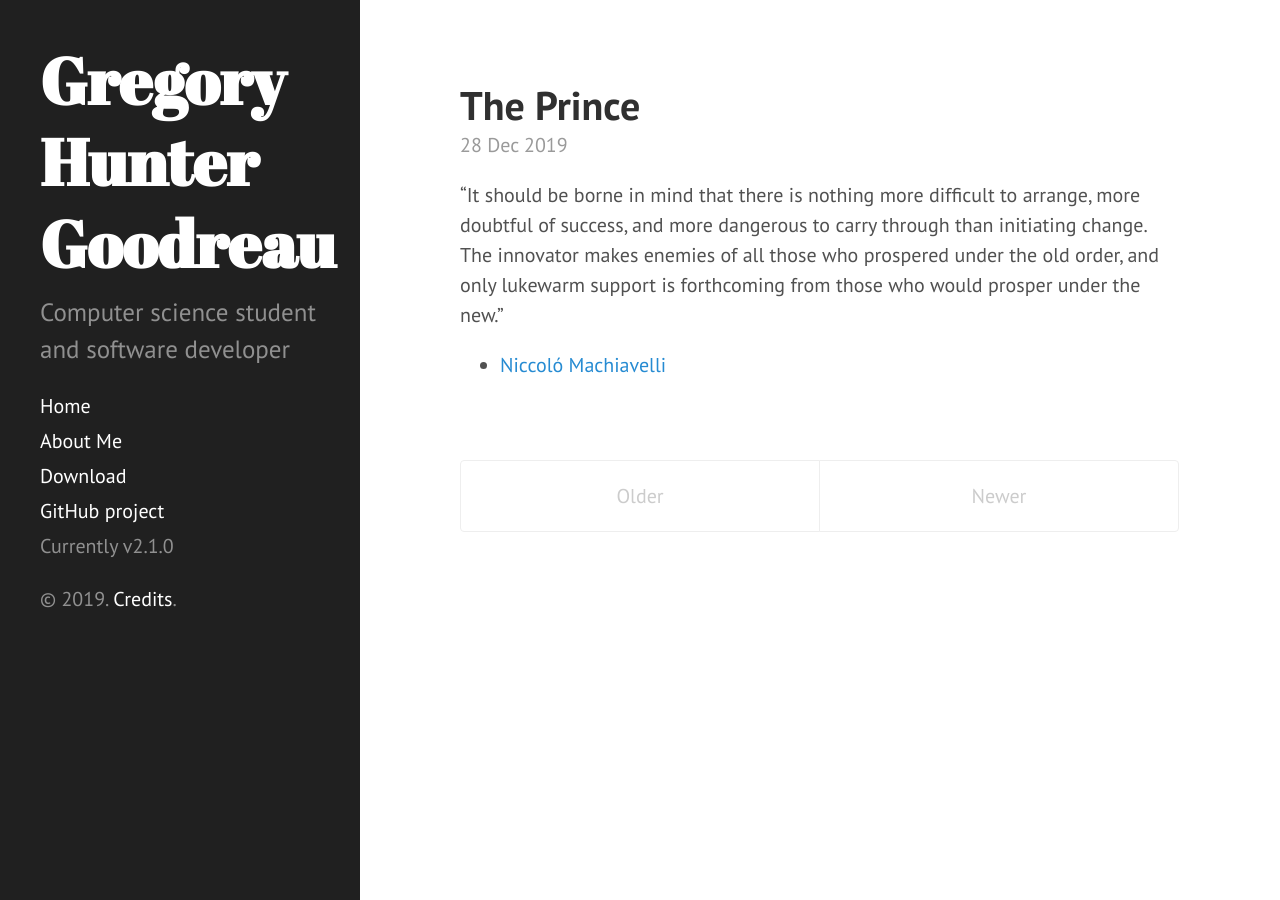
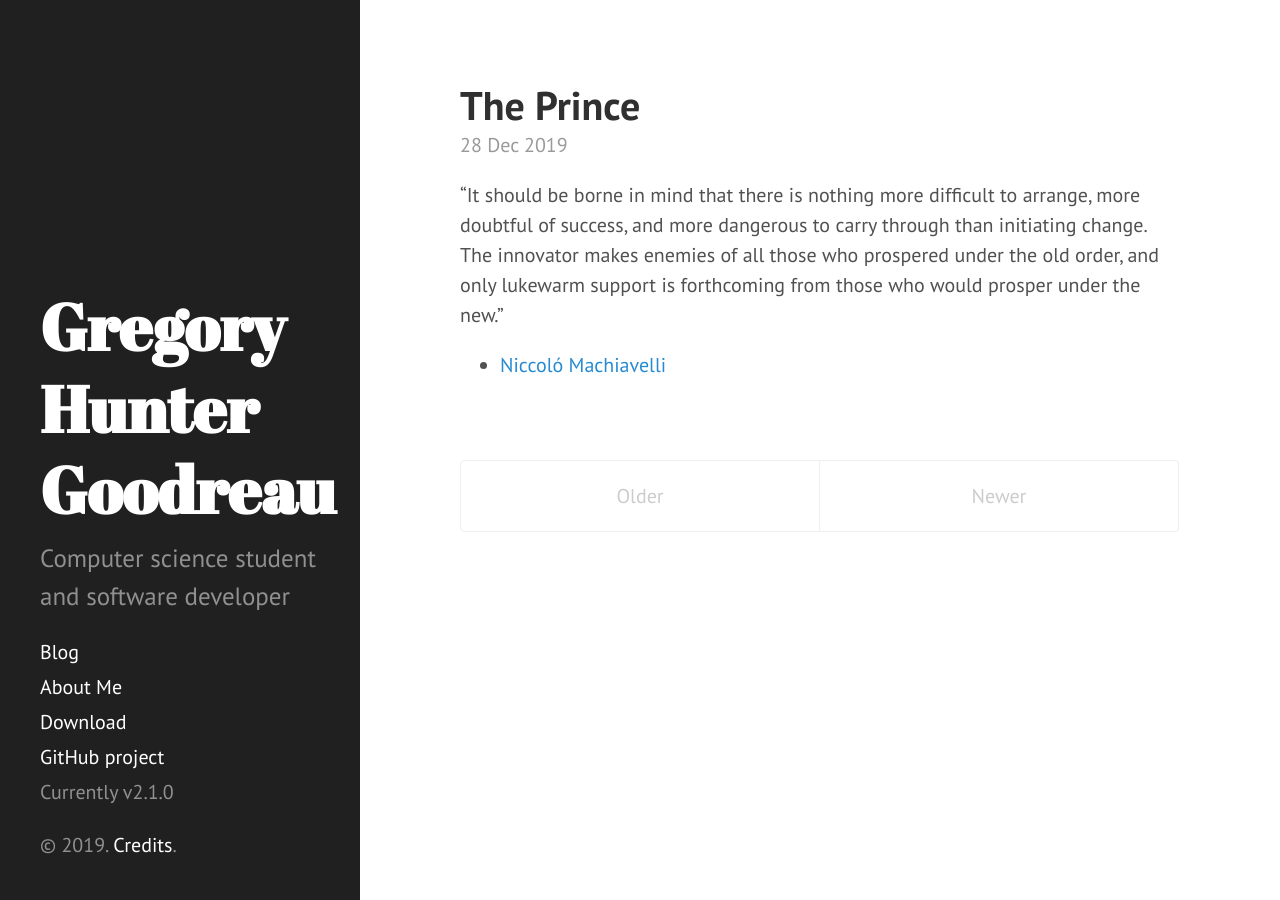
Before and after one commit to ghgoodreau/ghgoodreau.github.io, a Jekyll site: the page built from index.html, in a window 1280 px wide. Built offline with Jekyll 4.4.1, drawn with Linux system fonts in a browser that asks for light colours; Markdown is read by kramdown in place of the engine named in the settings; the list of posts is cut into pages by our own code.

Commit message:
Update sidebar.html

```diff
--- a/_includes/sidebar.html
+++ b/_includes/sidebar.html
@@ -1,5 +1,5 @@
 <div class="sidebar">
-  <div class="container">
+  <div class="container sidebar-sticky">
     <div class="sidebar-about">
       <h1>
         <a href="{{ site.baseurl }}/">
@@ -10,7 +10,7 @@
     </div>
 
     <nav class="sidebar-nav">
-      <a class="sidebar-nav-item{% if page.url == site.baseurl %} active{% endif %}" href="{{ site.baseurl }}/">Home</a>
+      <a class="sidebar-nav-item{% if page.url == site.baseurl %} active{% endif %}" href="{{ site.baseurl }}/">Blog</a>
 
       {% comment %}
         The code below dynamically generates a sidebar nav of pages with
```
